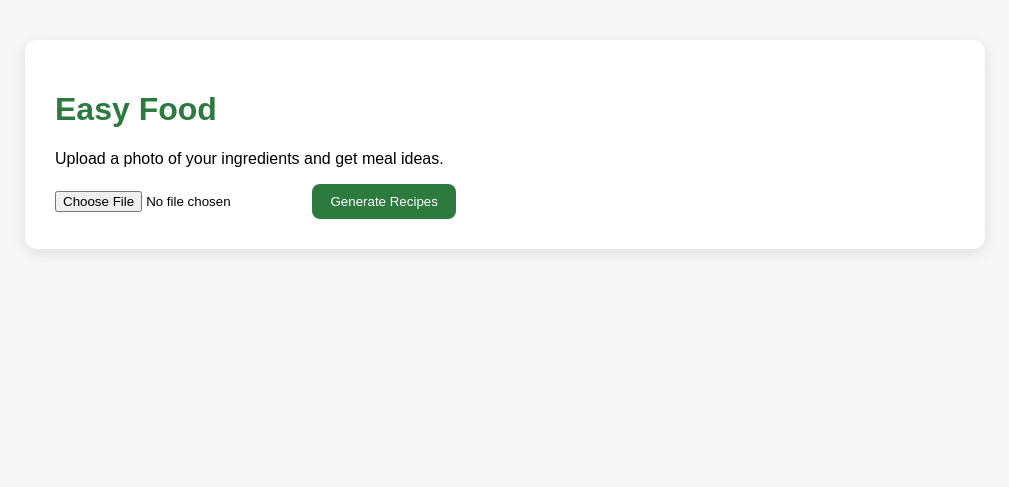
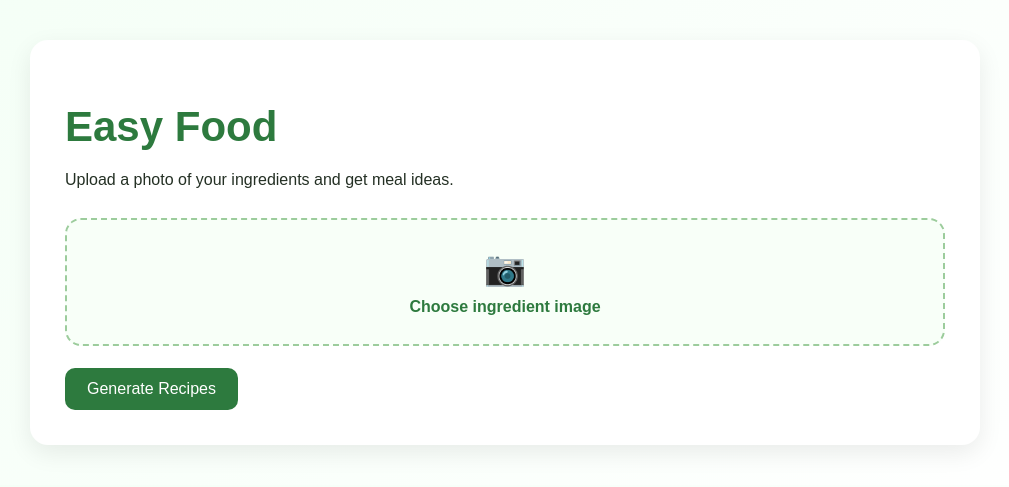
Before and after one commit to LOLOLOL123124123242/easy-food-ai, a Flask app: page / in a window 1280 px wide. Shown: the top 487 px of the page, without its empty margins (135-1144 px from the left). Run offline with Flask 3, Linux system fonts and the light colour scheme.

Commit message:
Added UI improvements and loading animation

```diff
--- a/app/main.py
+++ b/app/main.py
@@ -1,4 +1,4 @@
-from flask import Flask, render_template, request
+from flask import Flask, render_template, request, send_from_directory
 from pathlib import Path
 
 from vision.ingredient_detector import detect_ingredients
@@ -10,6 +10,12 @@ UPLOAD_FOLDER = BASE_DIR / "uploads"
 
 app = Flask(__name__)
 app.config["UPLOAD_FOLDER"] = str(UPLOAD_FOLDER)
+
+
+@app.route("/uploads/<filename>")
+def uploaded_file(filename):
+    return send_from_directory(app.config["UPLOAD_FOLDER"], filename)
+
 
 init_db()
 
@@ -41,6 +47,7 @@ def generate():
         "results.html",
         ingredients=ingredients,
         recipes=recipes,
+        image_filename=image.filename,
         error=None
     )
 
--- a/app/static/css/style.css
+++ b/app/static/css/style.css
@@ -1,45 +1,187 @@
+* {
+    box-sizing: border-box;
+}
+
 body {
     font-family: Arial, sans-serif;
-    background: #f7f7f7;
+    background: linear-gradient(135deg, #f4fff6, #ffffff);
     margin: 0;
     padding: 0;
+    color: #243024;
 }
 
 .container {
-    max-width: 900px;
+    max-width: 950px;
     margin: 40px auto;
     background: white;
-    padding: 30px;
-    border-radius: 12px;
-    box-shadow: 0 4px 15px rgba(0, 0, 0, 0.1);
+    padding: 35px;
+    border-radius: 18px;
+    box-shadow: 0 8px 25px rgba(0, 0, 0, 0.08);
 }
 
 h1 {
     color: #2d7a3e;
+    font-size: 42px;
+    margin-bottom: 10px;
+}
+
+h2 {
+   color: #236232;
+   margin-top: 30px;
+}
+
+p {
+    line-height: 1.6;
+}
+
+form {
+    margin-top: 25px;
+}
+
+input[type="file"] {
+    display: block;
+    width: 100%;
+    padding: 16px;
+    border: 2px dashed #9ccc9c;
+    border-radius: 12px;
+    background: #f8fff8;
+    margin-bottom: 20px;
 }
 
 button {
     background: #2d7a3e;
     color: white;
     border: none;
-    padding: 10px 18px;
-    border-radius: 8px;
+    padding: 12px 22px;
+    border-radius: 10px;
     cursor: pointer;
+    font-size: 16px;
+    transition: 0.2s;
+
 }
 
 button:hover {
     background: #236232;
+    transform: translateY(-1px);
+}
+
+a {
+    display: inline-block;
+    margin-top: 20px;
+    color: #2d7a3e;
+    text-decoration: none;
+    font-weight: bold;
+}
+
+a:hover {
+    text-decoration: underline;
 }
 
 .recipe-card {
-    border: 1px solid #ddd;
-    border-radius: 10px;
-    padding: 20px;
-    margin-bottom: 20px;
-    background: #fafafa;
+    border: 1px solid #e0e8e0;
+    border-radius: 16px;
+    padding: 24px;
+    margin-bottom: 25px;
+    background: #fbfffb;
+    box-shadow: 0 4px 14px rgba(45, 122, 62, 0.08);
+
+}
+
+.recipe-card h3 {
+    color: #2d7a3e;
+    margin-top: 0;
 }
 
 .error {
-    color: red;
+    color: #b00020;
     font-weight: bold;
+    background: #ffeaea;
+    padding: 12px;
+    border-radius: 10px;
 }
+
+ul {
+    padding-left: 20px;
+}
+
+li {
+    margin-bottom: 8px;
+}
+
+.preview-image {
+    max-width: 100%;
+    margin-top: 20px;
+    border-radius: 14px;
+    display: none;
+    box-shadow: 0 5px 18px rgba(0, 0, 0, 0.12);
+}
+
+.nav-links {
+    margin-top: 25px;
+}
+
+.nav-links a {
+    margin-right: 15px;
+}
+
+@media (max-width: 700px) {
+    .container {
+        margin: 15px;
+        padding: 22px;
+    }
+
+    h1 {
+        font-size: 32px;
+    }
+
+    button {
+        width: 100%;
+    }
+}
+
+.loader-icons {
+    display: inline-block;
+    margin-right: 8px;
+    animation: spin 1s linear infinite;
+}
+
+@keyframes spin {
+    from {
+        transform: rotate(0deg);
+    }
+    to {
+        transform: rotate(360deg);
+    }
+}
+
+button:disabled {
+    opacity: 0.8;
+    cursor: not-allowed;
+}
+
+.upload-box {
+    display: block;
+    width: 100%;
+    padding: 28px;
+    border: 2px dashed #9ccc9c;
+    border-radius: 16px;
+    background: #f8fff8;
+    margin-bottom: 22px;
+    cursor: pointer;
+    text-align: center;
+}
+
+.upload-box input {
+    display: none;
+}
+
+.upload-icon {
+    font-size: 34px;
+    display: block;
+    margin-bottom: 10px;
+}
+
+#file-label {
+    font-weight: bold;
+    color: #2d7a3e;
+}
--- a/app/static/js/script.js
+++ b/app/static/js/script.js
@@ -1 +1,44 @@
-// Future JavaScript code can be added here.
+const imageInput = document.querySelector('input[type="file"]');
+const fileLabel = document.getElementById("file-label");
+
+if (imageInput) {
+    imageInput.addEventListener("change", function(event) {
+        const file = event.target.files[0];
+
+        if (file) {
+            let preview = document.getElementById("preview");
+            if (fileLabel) {
+                   fileLabel.innerText = file.name;
+                }
+            if (!preview) {
+                preview = document.createElement("img");
+                preview.id = "preview";
+                preview.className = "preview-image";
+
+                imageInput.parentElement.appendChild(preview);
+            }
+
+            preview.src = URL.createObjectURL(file);
+            preview.style.display = "block";
+        }
+    });
+}
+
+const form = document.querySelector("form");
+
+if (form) {
+    form.addEventListener("submit", function() {
+        const button = form.querySelector("button");
+
+        button.innerHTML = `
+            <span class="loader-icons">
+                <span>🍴</span>
+                <span>🥄</span>
+                <span>🔪</span>
+            </span>
+            Generating...
+        `;
+
+        button.disabled = true;
+    });
+}
--- a/app/templates/index.html
+++ b/app/templates/index.html
@@ -11,9 +11,16 @@
         <p>Upload a photo of your ingredients and get meal ideas.</p>
 
         <form action="/generate" method="POST" enctype="multipart/form-data">
-            <input type="file" name="ingredient_image" accept="image/*" required>
-            <button type="submit">Generate Recipes</button>
+            <label class="upload-box">
+    <span class="upload-icon">📷</span>
+    <span id="file-label">Choose ingredient image</span>
+    <input type="file" name="ingredient_image" accept="image/*" required>
+</label>
+
+<button type="submit" id="generate-btn">Generate Recipes</button>
         </form>
     </div>
+
+    <script src="{{ url_for('static', filename='js/script.js') }}"></script>
 </body>
 </html>
```
Also changed, not shown: app/templates/results.html (+8 -1 lines).
